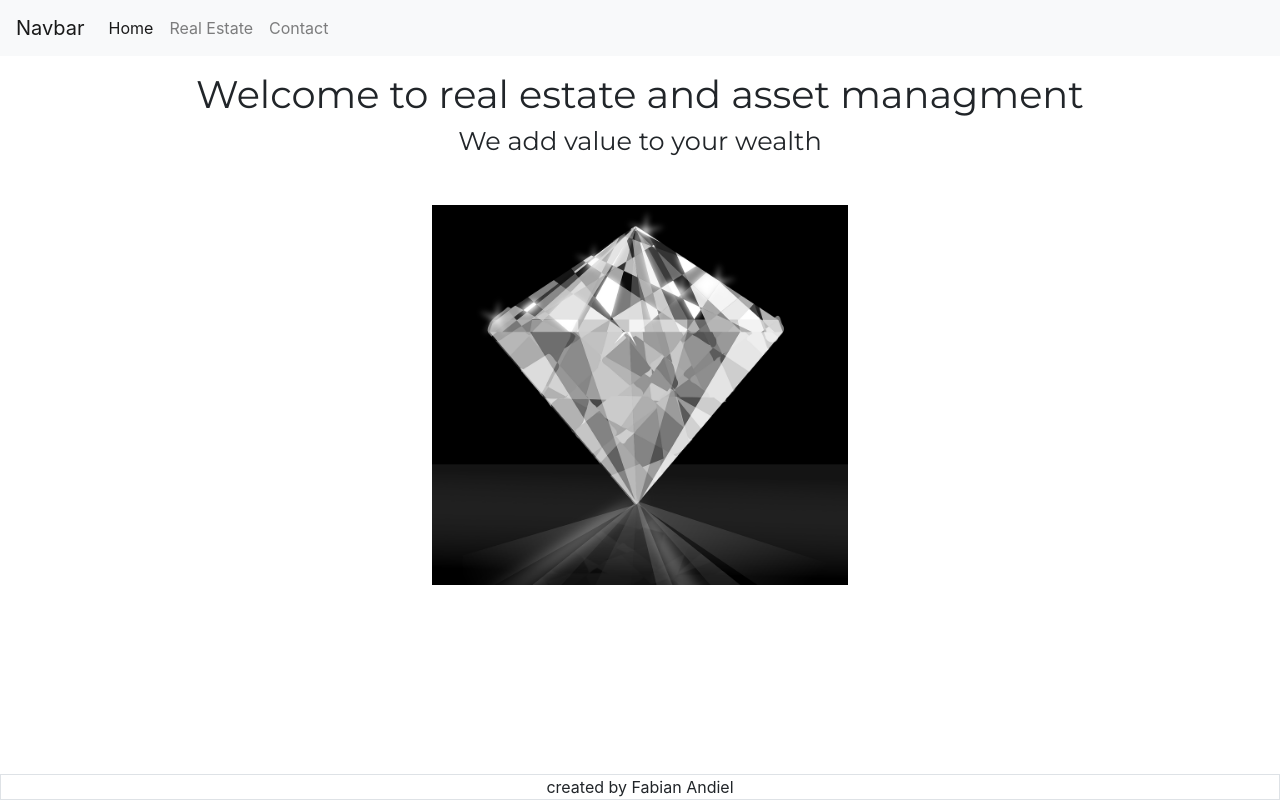
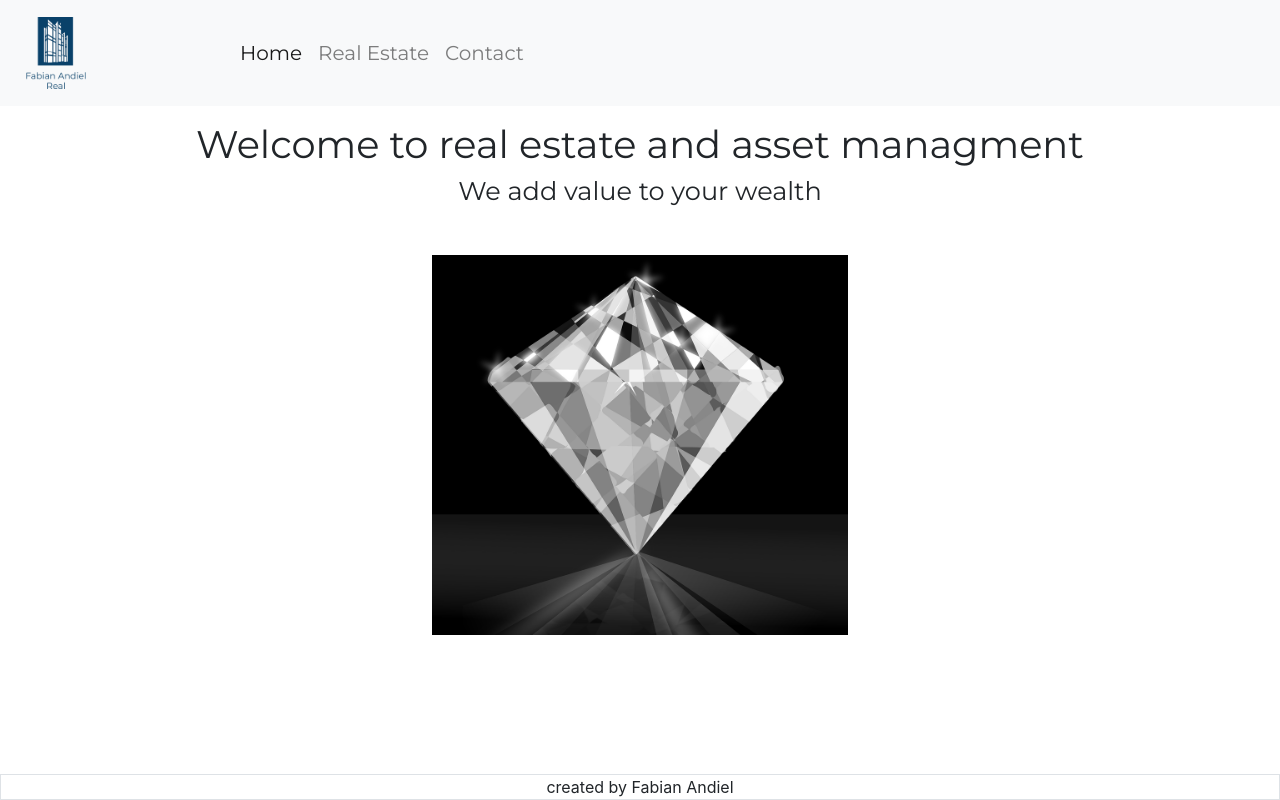
Before and after one commit to FabianAndiel1985/real_estate_asset_management-ANGUALR_BOOTSTRAP, an Angular app: page / in a window 1280 px wide. Built offline with nearby package versions, Linux system fonts and the light colour scheme.

Commit message:
navigation styled

```diff
--- a/src/app/navigation/navigation.component.css
+++ b/src/app/navigation/navigation.component.css
@@ -0,0 +1,10 @@
+@import url('https://fonts.googleapis.com/css2?family=Montserrat&display=swap');
+
+a {
+	font-family: 'Montserrat', sans-serif;
+	font-size: max(1.2vw,20px);
+}
+
+img {
+	width:40%;
+}
--- a/src/app/navigation/navigation.component.html
+++ b/src/app/navigation/navigation.component.html
@@ -1,5 +1,5 @@
 <nav class="navbar navbar-expand-lg navbar-light bg-light">
-  <a class="navbar-brand" href="#">Navbar</a>
+  <a class="navbar-brand" href="#"><img src="../../assets/logo.png" class="d-block"></a>
   <button class="navbar-toggler" type="button" data-toggle="collapse" data-target="#navbarSupportedContent" aria-controls="navbarSupportedContent" aria-expanded="false" aria-label="Toggle navigation">
     <span class="navbar-toggler-icon"></span>
   </button>
```
Also changed, not shown: src/assets/logo.png (added).
